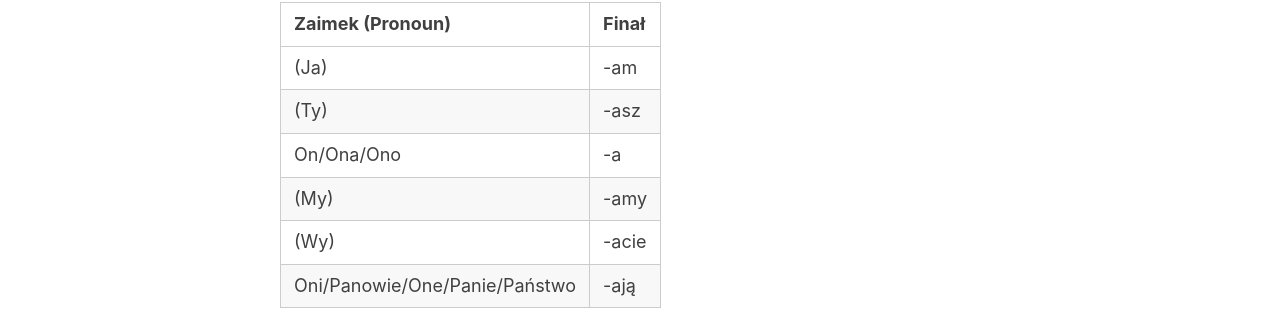
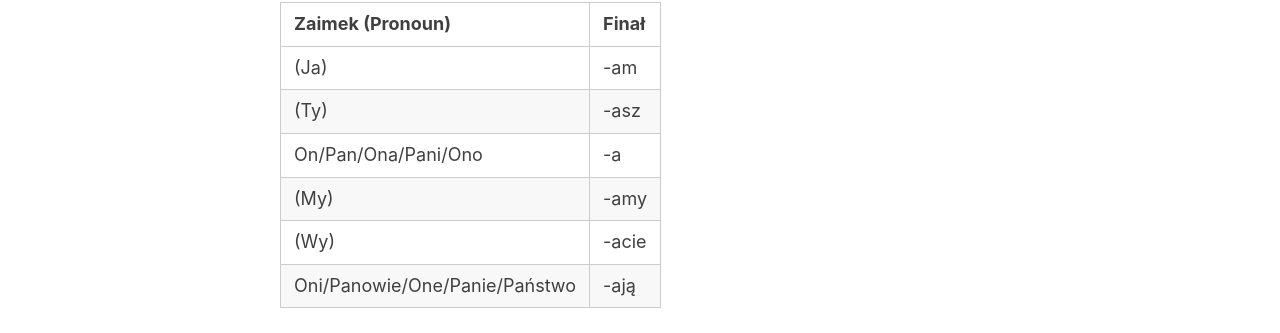
Before and after one commit to determinedguy/cecoret, a Jekyll site: the page built from _posts/2023-7-11-sjikp-7.md, in a window 1280 px wide and 900 px high, scrolled down 2110 px. Shown: the part 116-449 px from the top of the window. Built offline with Jekyll 4.4.1, drawn with Linux system fonts in a browser that asks for light colours.

Commit message:
fix: pronoun

```diff
--- a/_posts/2023-7-11-sjikp-7.md
+++ b/_posts/2023-7-11-sjikp-7.md
@@ -72,7 +72,7 @@ categories: [Personal, Summer School, Polish, SJiKP, Language, Notes]
 |-------------------------------|-----------|
 | (Ja)                          | -am       |
 | (Ty)                          | -asz      |
-| On/Ona/Ono                    | -a        |
+| On/Pan/Ona/Pani/Ono           | -a        |
 | (My)                          | -amy      |
 | (Wy)                          | -acie     |
 | Oni/Panowie/One/Panie/Państwo | -ają      |
```
